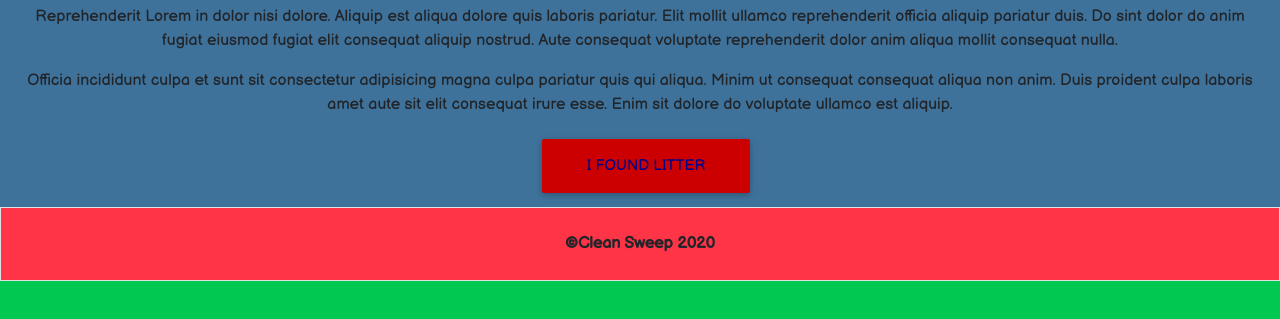
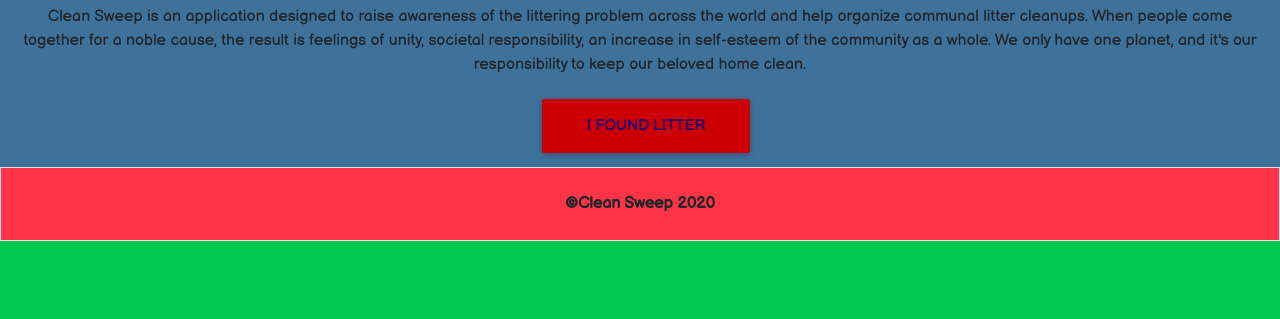
Before and after one commit to CableX88/CleanSweep, a plain HTML site: page index.html in a window 1280 px wide. Shown: the part 249-568 px from the top of the page. Drawn offline with nearby package versions, Linux system fonts and the light colour scheme.

Commit message:
edit README and index

```diff
--- a/index.html
+++ b/index.html
@@ -61,18 +61,13 @@
 
       <!-- Main Content -->
       <main class="row unique-color p-2">
-        <p class="text-center col-12"> Reprehenderit Lorem in dolor nisi dolore.
-          Aliquip
-          est aliqua dolore quis laboris pariatur. Elit mollit ullamco
-          reprehenderit officia aliquip pariatur duis. Do sint dolor do anim
-          fugiat eiusmod fugiat elit consequat aliquip nostrud. Aute consequat
-          voluptate reprehenderit dolor anim aliqua mollit consequat nulla.</p>
-        <p class="text-center col-12">Officia incididunt culpa et sunt sit
-          consectetur
-          adipisicing magna culpa pariatur quis qui aliqua. Minim ut consequat
-          consequat aliqua non anim. Duis proident culpa laboris amet aute sit
-          elit consequat irure esse. Enim sit dolore do voluptate ullamco est
-          aliquip.</p>
+        <p class="text-center col-12"> Clean Sweep is an application designed to
+          raise awareness of the littering problem across the world and help
+          organize communal litter cleanups. When people come together for a
+          noble cause, the result is feelings of unity, societal responsibility,
+          an increase in self-esteem of the community as a whole. We only have
+          one planet, and it's our responsibility to keep our beloved home
+          clean.</p>
 
         <div class="col"></div>
         <a href="map.html">
```
Also changed, not shown: README.md.
